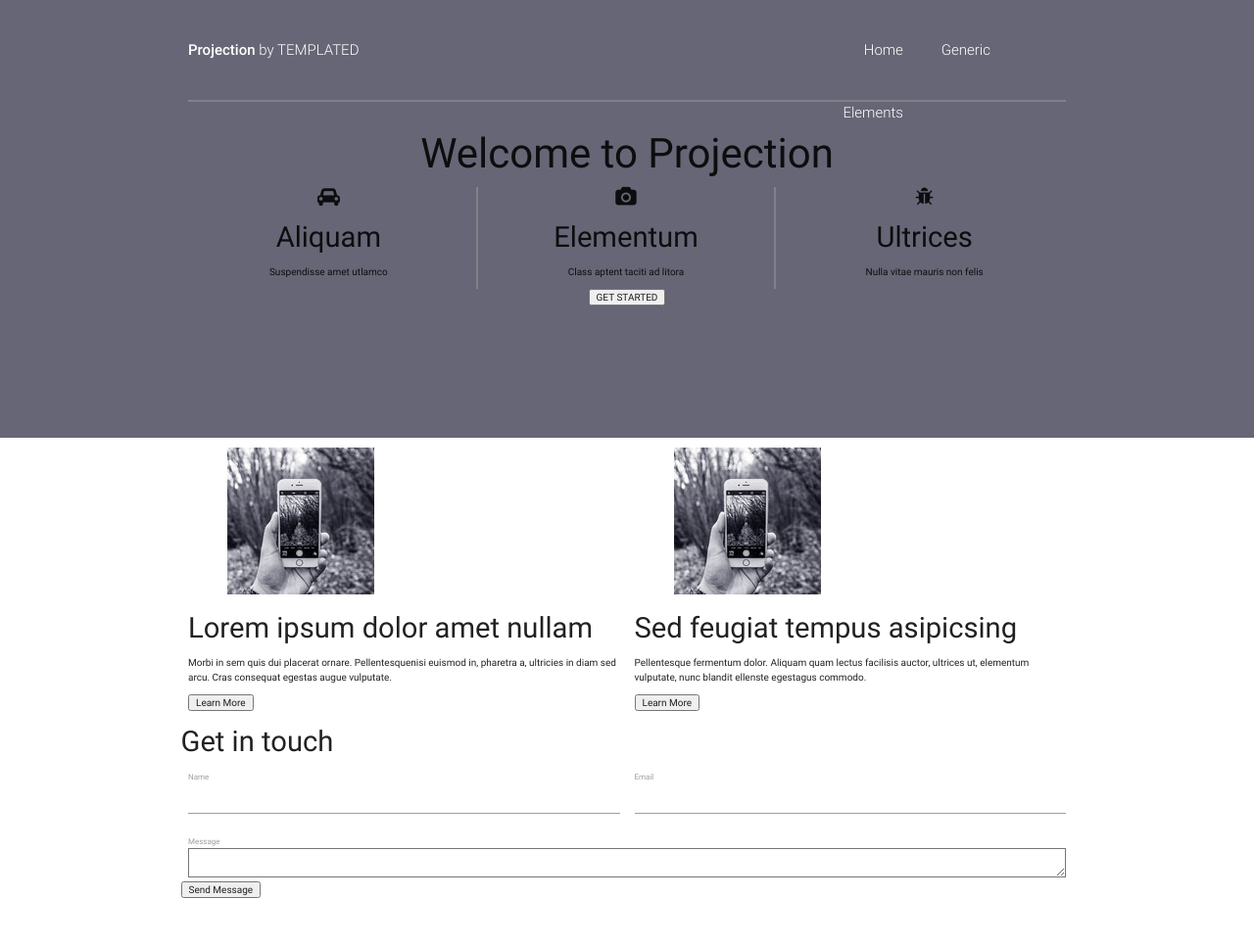
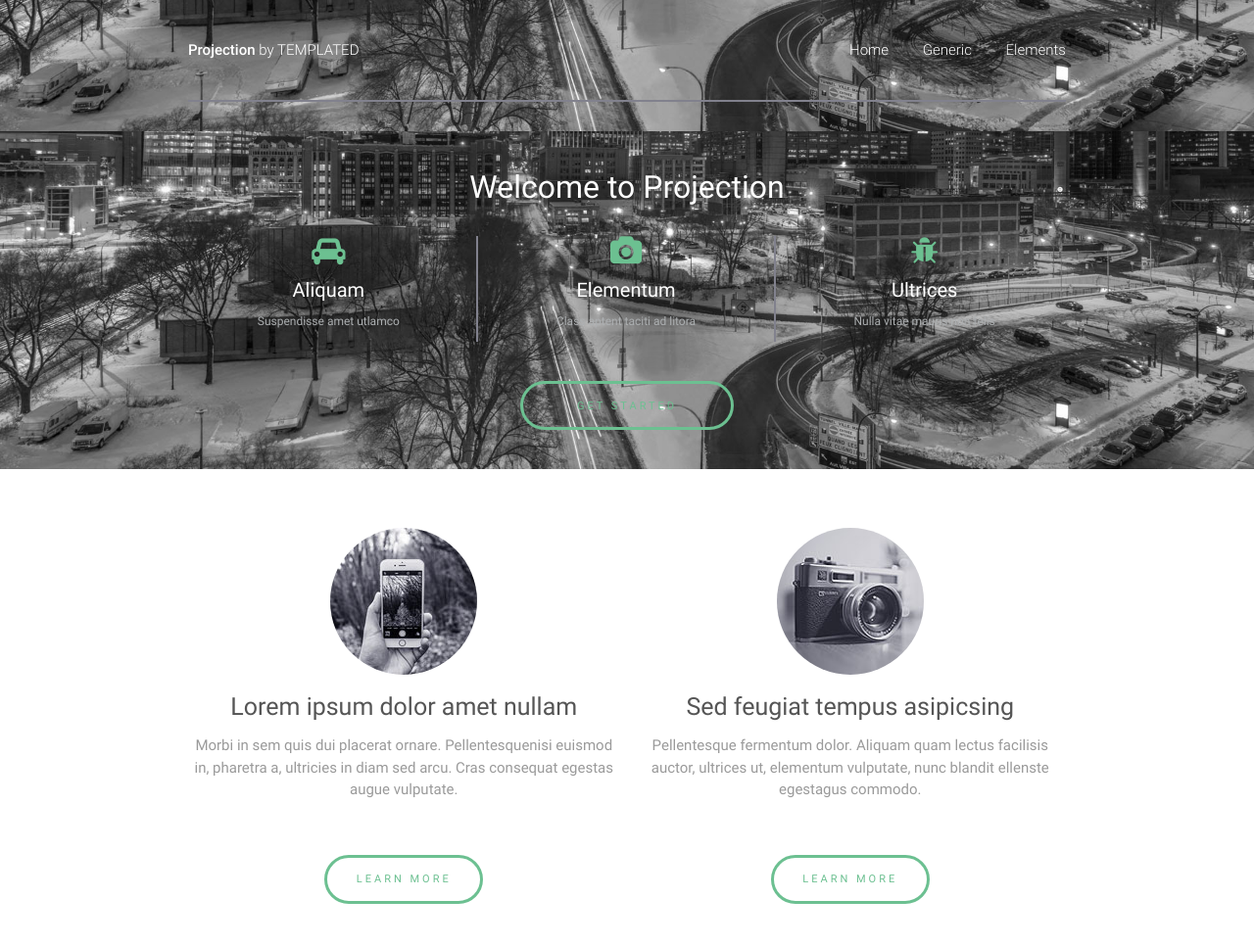
Before and after one commit to claytonmc1/templated-projection, a plain HTML site: page index.html in a window 1280 px wide. Shown: the top 966 px of the page at 98% size. Before the commit the page ends 917 px from the top, so only its background shows below. Drawn offline with Linux system fonts and the light colour scheme.

Commit message:
Main finalizado

```diff
--- a/assets/sass/style.sass
+++ b/assets/sass/style.sass
@@ -26,6 +26,12 @@ h1
 .header
     background: #666676
     padding: 1.5% 0 2.34% 0   /* 20px 30px*/
+    background-image: url('../../images/banner.jpg')
+    background-size: cover
+    background-position: bottom
+    background-attachment: fixed
+    background-repeat: no-repeat
+    position: relative
 
 .header .container
     border-bottom: 2px solid #81818d
@@ -41,19 +47,19 @@ h1
 
 .menu
     display: inline-block
-    width: 38.43%  /* 492px */
+    width: 67.42%  /*863px*/
 
 .menu ul
     display: inline-block
-    width: 43.08%  /* 212px */
+    //width:  /* 212px 43.08%*/
 
 .menu ul li
-    width: 34.90%  /* 74px */
+    //width: 34.90%  /* 74px */
 
 .menu ul li a
     font-size: 1.5em
     font-weight: 300
-    padding: 0 0 0 27.02%  /* 20px */
+    padding: 0 0 0 2.31em  /* 20px  27.02%*/
 
 
 .menu-bars
@@ -66,6 +72,43 @@ h1
     text-align: center
     min-height: 31.25em  /* 400px */
     height: 100%
+    background-image: url('../../images/banner.jpg')
+    background-size: cover
+    background-position: bottom
+    background-attachment: fixed
+    background-repeat: no-repeat
+    position: relative
+
+// .banner
+//     content: ''
+//     background: rgba(75, 75, 93, 0.85)
+//     position: absolute
+//     width: 100%
+//     height: 100%
+//     top: 0
+//     left: 0
+
+
+.banner .container
+    padding-top: 3.12%  /* 40px */
+
+.banner h1
+    font-size: 3.2em
+    color: #fff
+
+.projects
+    padding: 2.34% 0  /*30px */
+
+.projects .fa
+    color: #6cc091
+
+.projects h3
+    font-size: 2.0em
+    color: #ffffff
+
+.projects p
+    font-size: 1.2em
+    color: #acafb1
 
 .projects li
     display: inline-block
@@ -73,6 +116,34 @@ h1
 
 .projects li:last-child
     border-right: 0
+
+.btn-style
+    width: 200px
+    height: 50px
+    border: 3px solid #6cc091
+    border-radius: 50px
+    background-color: transparent
+    color: #6cc091
+    letter-spacing: 3px
+    font-size: 1.1em
+    transition: background-color 0.2s ease-in-out, color 0.2s ease-in-out;
+
+.btn-style:hover
+    background: rgba(108, 192, 145, 0.1)
+
+.banner-footer .btn-style
+    margin: 40px 0
+
+.main
+    margin-top: 50px
+
+.main h3
+    font-size: 2.5em
+    color: #555
+
+.main p
+    font-size: 1.5em
+    color: #9a9a9a
 
 
 /*  Media Queries     */
@@ -82,3 +153,6 @@ h1
 
     .menu-bars
         display: block
+
+    .projects li
+        border: none
--- a/index.html
+++ b/index.html
@@ -17,15 +17,15 @@
         <header class="header ">
             <div class="container">
                 <div class="row valign-wrapper">
-                    <a href="#" class="logo col s9 m4"><strong>Projection</strong> <span>by TEMPLATED</span></a>
-                    <nav class="menu col m8 right-align">
+                    <a href="#" class="logo col s9 m5"><strong>Projection</strong> <span>by TEMPLATED</span></a>
+                    <nav class="menu col m7 right-align">
                         <ul>
                             <li><a href="">Home</a></li>
                             <li><a href="">Generic</a></li>
                             <li><a href="">Elements</a></li>
                         </ul>
                     </nav>
-                    <i class="fa fa-bars fa-3x menu-bars col s3 right-align" aria-hidden="true"></i>
+                    <i class="fa fa-bars fa-3x fa-inverse menu-bars col s3 right-align" aria-hidden="true"></i>
                 </div>
             </div>
         </header>
@@ -35,33 +35,37 @@
                     <h1>Welcome to Projection</h1>
                     <ul class="projects">
                         <li class="col s12 m4">
-                            <i class="fa fa-car fa-2x" aria-hidden="true"></i>
+                            <i class="fa fa-car fa-3x" aria-hidden="true"></i>
                             <h3>Aliquam</h3>
                             <p>Suspendisse amet utlamco</p>
                         </li>
                         <li class="col s12 m4">
-                            <i class="fa fa-camera fa-2x" aria-hidden="true"></i>
+                            <i class="fa fa-camera fa-3x" aria-hidden="true"></i>
                             <h3>Elementum</h3>
                             <p>Class aptent taciti ad litora</p>
                         </li>
                         <li class="col s12 m4">
-                            <i class="fa fa-bug fa-2x" aria-hidden="true"></i>
+                            <i class="fa fa-bug fa-3x" aria-hidden="true"></i>
                             <h3>Ultrices</h3>
                             <p>Nulla vitae mauris non felis</p>
                         </li>
                     </ul>
-                    <footer>
-                        <input type="button" value="GET STARTED" class="btn-style">
+                    <footer class="banner-footer">
+                        <div class="container">
+                            <div class="row">
+                                <input type="button" value="GET STARTED" class="btn-style col s12 m4 offset-m4">
+                            </div>
+                        </div>
                     </footer>
                 </div>
             </div>
         </section>
         <section class="main">
             <div class="container">
-                <div class="row">
-                    <article class="main-first col s12 m6">
+                <div class="row center-align">
+                    <article class="col s12 l6 main-first">
                         <figure class="main-images">
-                            <img src="images/pic01.jpg" alt="">
+                            <img src="images/pic01.jpg" class="circle" alt="">
                         </figure>
                         <header>
                             <h3>Lorem ipsum dolor amet nullam</h3>
@@ -70,13 +74,17 @@
                             euismod in, pharetra a, ultricies in diam sed arcu. Cras
                             consequat egestas augue vulputate.
                         </p>
-                        <footer>
-                            <input type="button" value="Learn More">
+                        <footer class="banner-footer">
+                            <div class="container">
+                                <div class="row">
+                                    <input type="button" value="LEARN MORE" class="btn-style col s12 m6 offset-m3">
+                                </div>
+                            </div>
                         </footer>
                     </article>
-                    <article class="main-second col s12 m6">
+                    <article class="col s12 l6 main-second">
                         <figure class="main-images">
-                            <img src="images/pic01.jpg" alt="">
+                            <img src="images/pic02.jpg" class="circle" alt="">
                         </figure>
                         <header>
                             <h3>Sed feugiat tempus asipicsing</h3>
@@ -85,8 +93,12 @@
                             facilisis auctor, ultrices ut, elementum vulputate, nunc
                             blandit ellenste egestagus commodo.
                         </p>
-                        <footer>
-                            <input type="button" value="Learn More">
+                        <footer class="banner-footer">
+                            <div class="container">
+                                <div class="row">
+                                    <input type="button" value="LEARN MORE" class="btn-style col s12 m6 offset-m3">
+                                </div>
+                            </div>
                         </footer>
                     </article>
                 </div>
@@ -106,6 +118,7 @@
                         <div class="fields col s12">
                             <label for="message">Message <textarea name="message" id="message" cols="30" rows="10"></textarea></label>
                         </div>
+
                         <div class="send-form">
                             <input type="button" value="Send Message" class="btn-style">
                         </div>
```
Also changed, not shown: assets/css/style.css.
